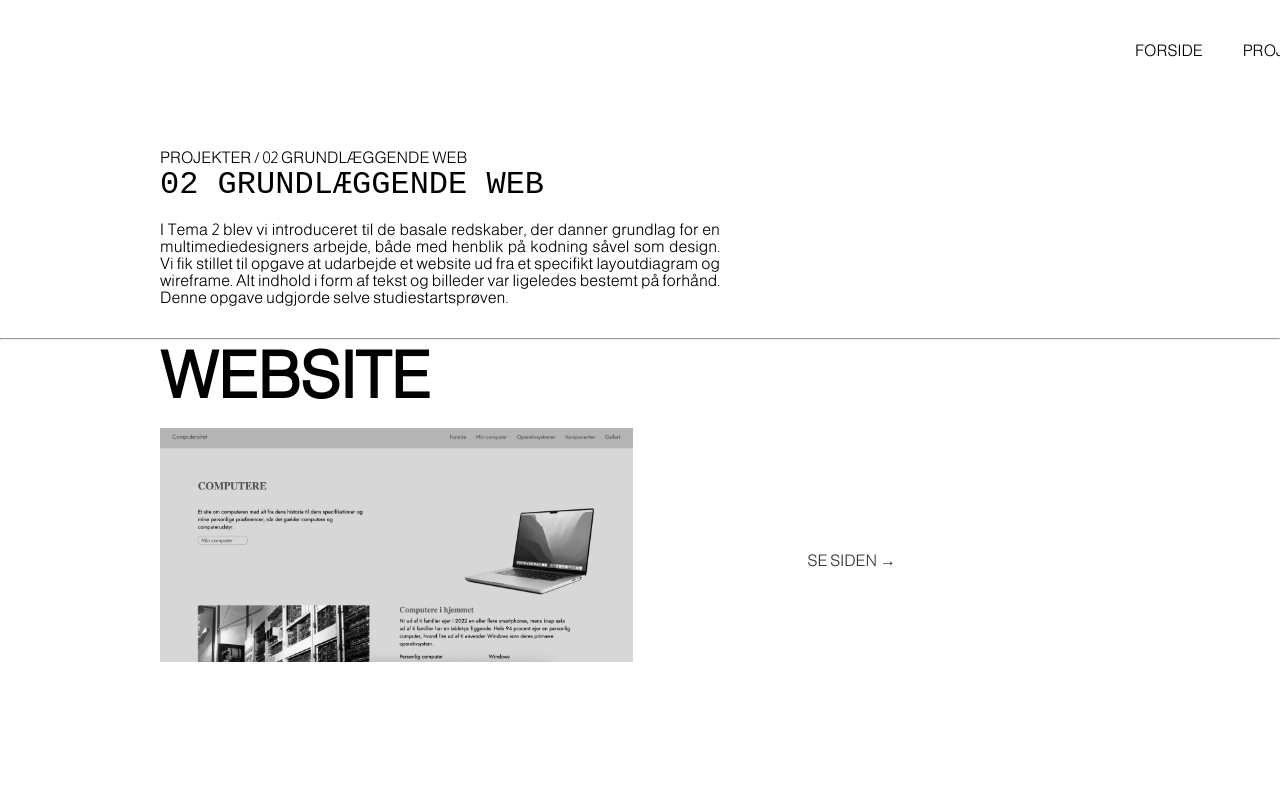
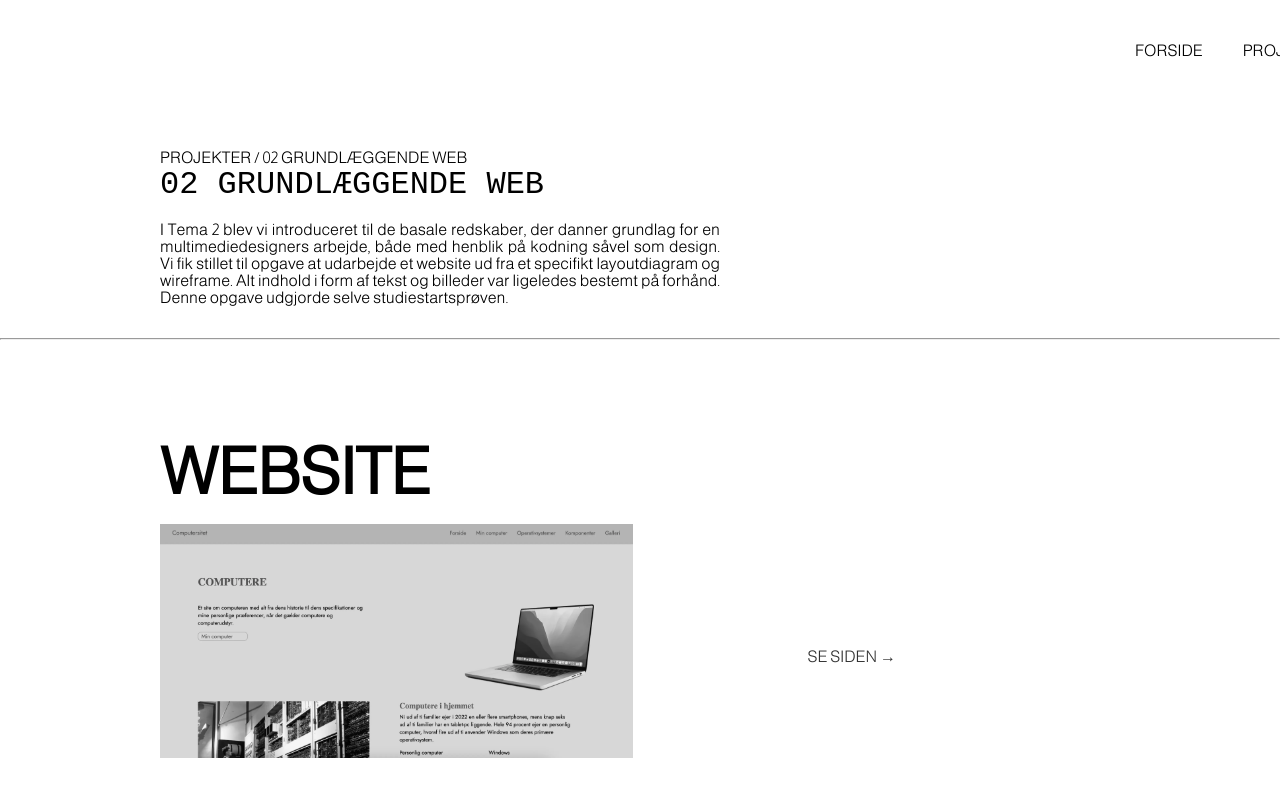
Before and after one commit to segronkjaer/kodet_site, a plain HTML site: page tema2.html in a window 1280 px wide. Shown: the top 787 px of the page. Drawn offline with Linux system fonts and the light colour scheme; a script that the page names is missing; a web font is replaced by a local one.

Commit message:
detaljer

```diff
--- a/styles.css
+++ b/styles.css
@@ -46,6 +46,12 @@ p {
 
 .h4_overskrift {
     margin-left: 10rem;
+    margin-bottom: 1rem;
+}
+
+.h4_overskrift2 {
+    margin-left: 10rem;
+    margin-top: 6rem;
     margin-bottom: 1rem;
 }
 
--- a/tema2.html
+++ b/tema2.html
@@ -47,7 +47,7 @@
         </div>
         <hr>
 
-        <div class="h4_overskrift">
+        <div class="h4_overskrift2">
             <h4>WEBSITE</h4>
         </div>
         <div class="grid_billede2">
```
